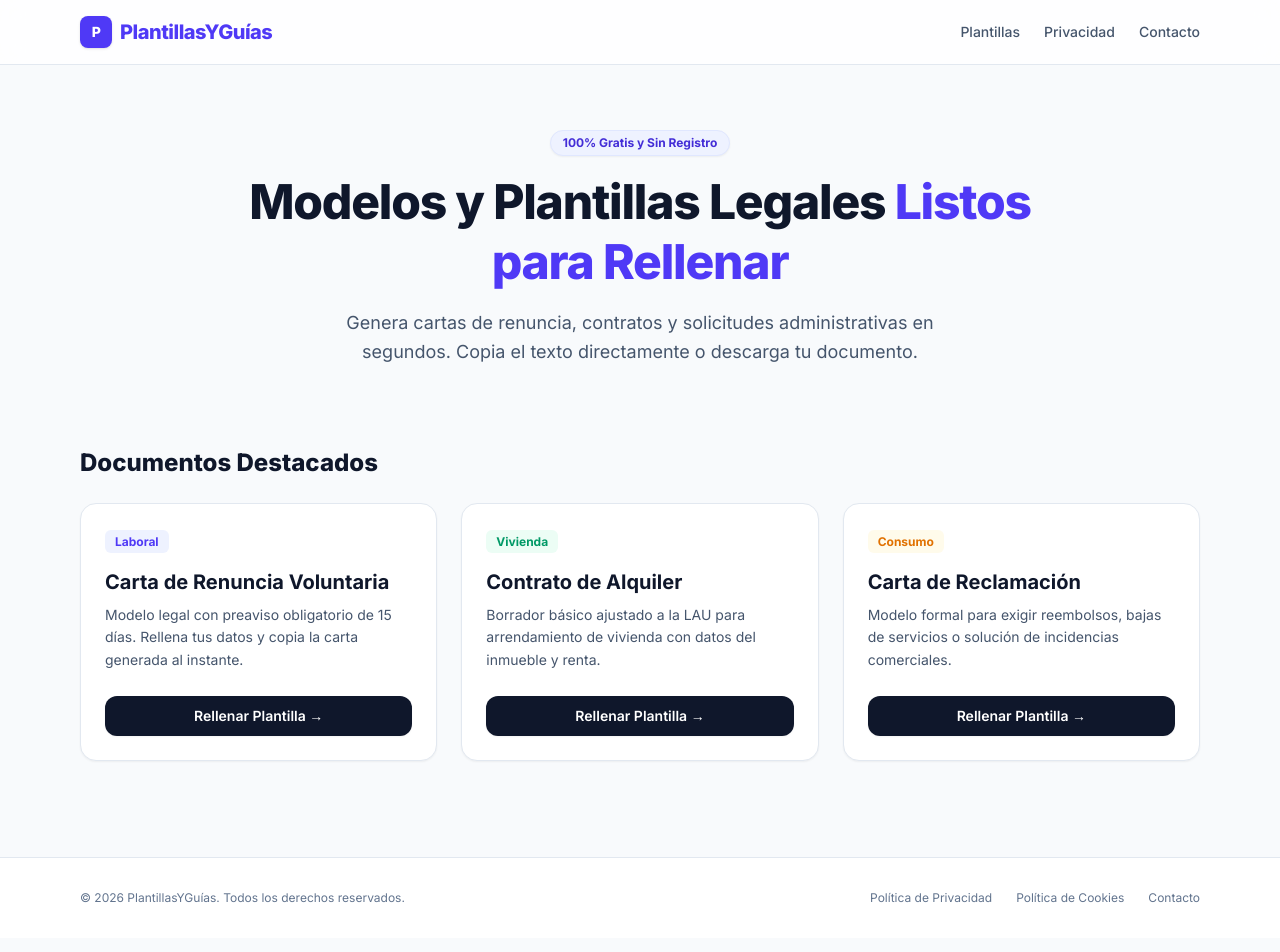
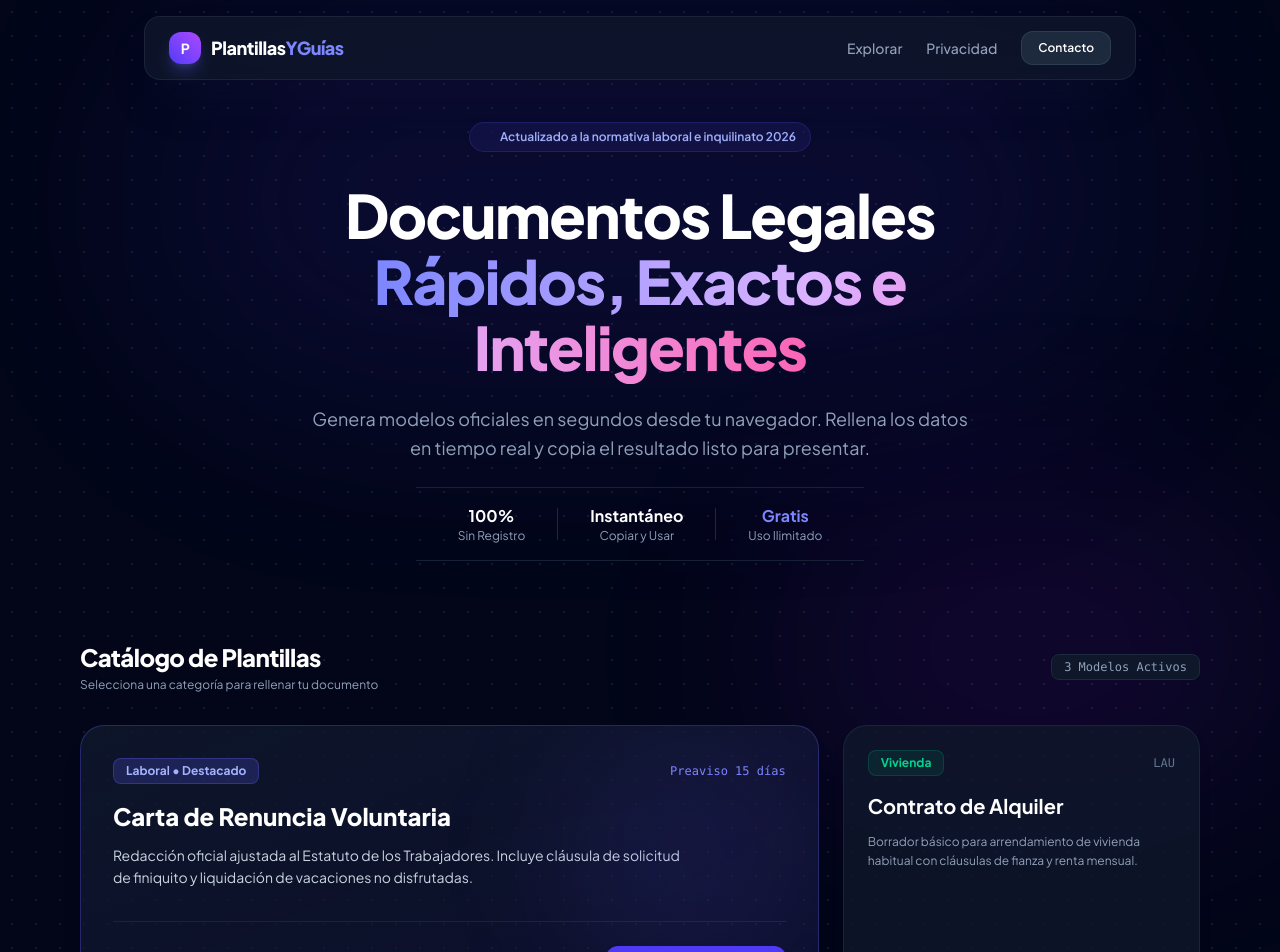
Before and after one commit to logiuserm/calculahoy, a Next.js app: page / in a window 1280 px wide. Shown: the top 952 px of the page. Built offline with nearby package versions, Linux system fonts and the light colour scheme.

Commit message:
nuevo diseno bento grid y micro interacciones

```diff
--- a/app/globals.css
+++ b/app/globals.css
@@ -5,6 +5,17 @@
     scroll-behavior: smooth;
   }
   body {
-    @apply bg-slate-50 text-slate-900 antialiased font-sans;
+    @apply bg-slate-950 text-slate-100 antialiased font-sans min-h-screen selection:bg-indigo-500 selection:text-white;
+    background-image: radial-gradient(rgba(255, 255, 255, 0.08) 1px, transparent 1px);
+    background-size: 24px 24px;
   }
 }
+
+@keyframes pulseGlow {
+  0%, 100% { opacity: 0.4; }
+  50% { opacity: 0.8; }
+}
+
+.glow-effect {
+  animation: pulseGlow 4s infinite ease-in-out;
+}
--- a/app/layout.tsx
+++ b/app/layout.tsx
@@ -1,12 +1,15 @@
 import './globals.css'
 import type { Metadata } from 'next'
-import { Inter } from 'next/font/google'
+import { Plus_Jakarta_Sans } from 'next/font/google'
 
-const inter = Inter({ subsets: ['latin'] })
+const jakarta = Plus_Jakarta_Sans({
+  subsets: ['latin'],
+  weight: ['400', '500', '600', '700', '800']
+})
 
 export const metadata: Metadata = {
-  title: 'Plantillas y Guías Útiles | Documentos Legales Rellenables',
-  description: 'Modelos, contratos y guías prácticas totalmente gratis y rellenables online.',
+  title: 'Plantillas & Guías Útiles | Documentos Legales Inteligentes',
+  description: 'Generador de plantillas, contratos y cartas administrativas con previsualización en tiempo real.',
 }
 
 export default function RootLayout({
@@ -15,8 +18,12 @@ export default function RootLayout({
   children: React.ReactNode
 }) {
   return (
-    <html lang="es" className="scroll-smooth">
-      <body className={`${inter.className} bg-slate-50 text-slate-900 min-h-screen antialiased`}>
+    <html lang="es" className="scroll-smooth dark">
+      <body className={`${jakarta.className} bg-slate-950 text-slate-100 min-h-screen antialiased relative overflow-x-hidden`}>
+        {/* Glow ambient background effects */}
+        <div className="fixed top-0 left-1/2 -translate-x-1/2 w-[1000px] h-[400px] bg-indigo-600/15 blur-[120px] rounded-full pointer-events-none -z-10 glow-effect" />
+        <div className="fixed bottom-0 right-0 w-[500px] h-[300px] bg-purple-600/10 blur-[100px] rounded-full pointer-events-none -z-10" />
+
         {children}
       </body>
     </html>
--- a/app/page.tsx
+++ b/app/page.tsx
@@ -2,123 +2,193 @@ import Link from 'next/link'
 
 export default function Home() {
   return (
-    <div className="min-h-screen flex flex-col justify-between bg-slate-50">
-      {/* Navegación Superior */}
-      <header className="bg-white/80 backdrop-blur-md border-b border-slate-200 sticky top-0 z-50">
-        <div className="max-w-6xl mx-auto px-4 h-16 flex items-center justify-between">
-          <Link href="/" className="font-extrabold text-xl text-indigo-600 tracking-tight flex items-center gap-2">
-            <span className="bg-indigo-600 text-white w-8 h-8 rounded-lg flex items-center justify-center text-sm shadow-sm">P</span>
-            PlantillasYGuías
+    <div className="min-h-screen flex flex-col justify-between">
+      {/* Navegación Flotante con efecto glassmorphism */}
+      <header className="sticky top-4 z-50 max-w-5xl mx-auto px-4 w-full">
+        <div className="bg-slate-900/80 backdrop-blur-xl border border-slate-800/80 rounded-2xl px-6 h-16 flex items-center justify-between shadow-2xl shadow-indigo-950/20">
+          <Link href="/" className="font-extrabold text-lg text-white tracking-tight flex items-center gap-2.5 group">
+            <span className="bg-gradient-to-tr from-indigo-600 to-purple-500 text-white w-8 h-8 rounded-xl flex items-center justify-center text-sm font-bold shadow-lg shadow-indigo-500/30 group-hover:scale-105 transition-transform">
+              P
+            </span>
+            <span>Plantillas<span className="text-indigo-400">YGuías</span></span>
           </Link>
-          <nav className="flex gap-6 text-sm font-medium text-slate-600">
-            <Link href="#plantillas" className="hover:text-indigo-600 transition-colors">
-              Plantillas
+          <nav className="flex items-center gap-6 text-sm font-medium text-slate-400">
+            <Link href="#plantillas" className="hover:text-white transition-colors">
+              Explorar
             </Link>
-            <Link href="/politica-de-privacidad" className="hover:text-indigo-600 transition-colors">
+            <Link href="/politica-de-privacidad" className="hover:text-white transition-colors hidden sm:inline-block">
               Privacidad
             </Link>
-            <Link href="/contacto" className="hover:text-indigo-600 transition-colors">
+            <Link
+              href="/contacto"
+              className="px-4 py-2 bg-slate-800 hover:bg-slate-700 border border-slate-700/80 text-white text-xs font-semibold rounded-xl transition-all hover:scale-105 active:scale-95"
+            >
               Contacto
             </Link>
           </nav>
         </div>
       </header>
 
-      {/* Hero Section */}
-      <main className="mb-auto">
-        <section className="max-w-4xl mx-auto px-4 pt-16 pb-12 text-center">
-          <span className="inline-block px-3 py-1 bg-indigo-50 border border-indigo-100 text-indigo-700 text-xs font-bold rounded-full mb-4 shadow-xs">
-            100% Gratis y Sin Registro
+      {/* Hero Section con Micro-Widgets */}
+      <main className="mb-auto max-w-6xl mx-auto px-4 pt-16 pb-12 w-full">
+        <section className="text-center max-w-3xl mx-auto space-y-6">
+          <div className="inline-flex items-center gap-2 px-3.5 py-1.5 bg-indigo-500/10 border border-indigo-500/20 rounded-full text-indigo-300 text-xs font-semibold backdrop-blur-md animate-bounce duration-1000">
+            <span className="w-2 h-2 rounded-full bg-indigo-400 animate-ping" />
+            Actualizado a la normativa laboral e inquilinato 2026
+          </div>
+
+          <h1 className="text-4xl sm:text-6xl font-extrabold tracking-tight text-white leading-[1.1]">
+            Documentos Legales <br />
+            <span className="bg-gradient-to-r from-indigo-400 via-purple-300 to-pink-400 bg-clip-text text-transparent">
+              Rápidos, Exactos e Inteligentes
             </span>
-          <h1 className="text-4xl sm:text-5xl font-extrabold text-slate-900 tracking-tight leading-tight">
-            Modelos y Plantillas Legales <span className="text-indigo-600">Listos para Rellenar</span>
           </h1>
-          <p className="mt-4 text-base sm:text-lg text-slate-600 max-w-2xl mx-auto leading-relaxed">
-            Genera cartas de renuncia, contratos y solicitudes administrativas en segundos. Copia el texto directamente o descarga tu documento.
+
+          <p className="text-slate-400 text-base sm:text-lg leading-relaxed max-w-2xl mx-auto">
+            Genera modelos oficiales en segundos desde tu navegador. Rellena los datos en tiempo real y copia el resultado listo para presentar.
           </p>
+
+          {/* Micro Widget Estadísticas */}
+          <div className="pt-4 flex items-center justify-center gap-8 text-xs text-slate-400 border-y border-slate-800/80 py-4 max-w-md mx-auto">
+            <div className="flex flex-col items-center">
+              <span className="text-white font-bold text-base">100%</span>
+              <span>Sin Registro</span>
+            </div>
+            <div className="h-8 w-px bg-slate-800" />
+            <div className="flex flex-col items-center">
+              <span className="text-white font-bold text-base">Instantáneo</span>
+              <span>Copiar y Usar</span>
+            </div>
+            <div className="h-8 w-px bg-slate-800" />
+            <div className="flex flex-col items-center">
+              <span className="text-indigo-400 font-bold text-base">Gratis</span>
+              <span>Uso Ilimitado</span>
+            </div>
+          </div>
         </section>
 
-        {/* Sección de Plantillas */}
-        <section id="plantillas" className="max-w-6xl mx-auto px-4 py-8">
-          <h2 className="text-2xl font-extrabold text-slate-900 mb-6 flex items-center gap-2">
-            Documentos Destacados
+        {/* BENTO GRID DE PLANTILLAS */}
+        <section id="plantillas" className="pt-20">
+          <div className="flex items-center justify-between mb-8">
+            <div>
+              <h2 className="text-2xl font-extrabold text-white tracking-tight">
+                Catálogo de Plantillas
               </h2>
+              <p className="text-slate-400 text-xs mt-1">Selecciona una categoría para rellenar tu documento</p>
+            </div>
+            <span className="text-xs px-3 py-1 bg-slate-900 border border-slate-800 rounded-lg text-slate-400 font-mono">
+              3 Modelos Activos
+            </span>
+          </div>
 
           <div className="grid md:grid-cols-3 gap-6">
-            {/* Tarjeta 1: Carta de Renuncia */}
-            <div className="bg-white rounded-2xl border border-slate-200 p-6 shadow-xs hover:shadow-md hover:border-indigo-200 transition-all group flex flex-col justify-between">
+
+            {/* Tarjeta Bento 1: CARTA DE RENUNCIA (Tarjeta Principal - Ocupa 2 columnas en desktop) */}
+            <div className="md:col-span-2 bg-gradient-to-br from-slate-900/90 to-indigo-950/40 border border-indigo-500/30 rounded-3xl p-8 relative overflow-hidden group hover:border-indigo-500/60 transition-all duration-300 shadow-xl flex flex-col justify-between">
+              <div className="absolute top-0 right-0 w-64 h-64 bg-indigo-500/10 blur-3xl rounded-full pointer-events-none group-hover:bg-indigo-500/20 transition-all" />
+
               <div>
-                <span className="text-xs font-bold px-2.5 py-1 bg-indigo-50 text-indigo-600 rounded-md">
-                  Laboral
+                <div className="flex items-center justify-between mb-4">
+                  <span className="text-xs font-bold px-3 py-1 bg-indigo-500/20 border border-indigo-500/30 text-indigo-300 rounded-lg">
+                    Laboral • Destacado
                   </span>
-                <h3 className="text-xl font-bold mt-4 text-slate-900 group-hover:text-indigo-600 transition-colors">
+                  <span className="text-xs text-indigo-400 font-mono">Preaviso 15 días</span>
+                </div>
+
+                <h3 className="text-2xl font-extrabold text-white group-hover:text-indigo-300 transition-colors">
                   Carta de Renuncia Voluntaria
                 </h3>
-                <p className="text-sm text-slate-600 mt-2 leading-relaxed">
-                  Modelo legal con preaviso obligatorio de 15 días. Rellena tus datos y copia la carta generada al instante.
+
+                <p className="text-slate-300 text-sm mt-3 leading-relaxed max-w-xl">
+                  Redacción oficial ajustada al Estatuto de los Trabajadores. Incluye cláusula de solicitud de finiquito y liquidación de vacaciones no disfrutadas.
                 </p>
               </div>
+
+              <div className="mt-8 flex flex-col sm:flex-row items-center justify-between gap-4 border-t border-slate-800/80 pt-6">
+                <div className="flex items-center gap-2 text-xs text-slate-400">
+                  <span className="w-2 h-2 rounded-full bg-emerald-400" />
+                  Formato con copia al portapapeles
+                </div>
+
                 <Link
                   href="/plantillas/carta-renuncia"
-                className="mt-6 inline-flex items-center justify-center w-full py-2.5 px-4 bg-slate-900 hover:bg-indigo-600 text-white font-semibold text-sm rounded-xl transition-colors shadow-xs"
+                  className="w-full sm:w-auto px-6 py-3 bg-indigo-600 hover:bg-indigo-500 text-white font-semibold text-sm rounded-xl transition-all shadow-lg shadow-indigo-600/30 hover:scale-[1.02] active:scale-95 text-center flex items-center justify-center gap-2 group/btn"
                 >
-                Rellenar Plantilla &rarr;
+                  Rellenar Plantilla
+                  <span className="group-hover/btn:translate-x-1 transition-transform">&rarr;</span>
+                </Link>
+              </div>
+            </div>
+
+            {/* Tarjeta Bento 2: CONTRATO DE ALQUILER */}
+            <div className="bg-slate-900/80 border border-slate-800/80 rounded-3xl p-6 flex flex-col justify-between hover:border-emerald-500/50 transition-all duration-300 group shadow-lg">
+              <div>
+                <div className="flex items-center justify-between mb-4">
+                  <span className="text-xs font-bold px-3 py-1 bg-emerald-500/10 border border-emerald-500/20 text-emerald-400 rounded-lg">
+                    Vivienda
+                  </span>
+                  <span className="text-xs text-slate-500 font-mono">LAU</span>
+                </div>
+
+                <h3 className="text-xl font-bold text-white group-hover:text-emerald-300 transition-colors">
+                  Contrato de Alquiler
+                </h3>
+
+                <p className="text-slate-400 text-xs mt-3 leading-relaxed">
+                  Borrador básico para arrendamiento de vivienda habitual con cláusulas de fianza y renta mensual.
+                </p>
+              </div>
+
+              <Link
+                href="/plantillas/contrato-alquiler"
+                className="mt-6 w-full py-2.5 px-4 bg-slate-800 hover:bg-emerald-600/20 border border-slate-700 hover:border-emerald-500/40 text-slate-200 hover:text-emerald-300 font-semibold text-xs rounded-xl transition-all text-center block"
+              >
+                Configurar Alquiler &rarr;
               </Link>
             </div>
 
-            {/* Tarjeta 2: Contrato de Alquiler */}
-            <div className="bg-white rounded-2xl border border-slate-200 p-6 shadow-xs hover:shadow-md hover:border-indigo-200 transition-all group flex flex-col justify-between">
-              <div>
-                <span className="text-xs font-bold px-2.5 py-1 bg-emerald-50 text-emerald-600 rounded-md">
-                  Vivienda
+            {/* Tarjeta Bento 3: CARTA DE RECLAMACIÓN (Ocupa la parte inferior) */}
+            <div className="md:col-span-3 bg-slate-900/80 border border-slate-800/80 rounded-3xl p-6 sm:p-8 flex flex-col sm:flex-row items-center justify-between gap-6 hover:border-amber-500/50 transition-all duration-300 group shadow-lg">
+              <div className="space-y-2">
+                <div className="flex items-center gap-3">
+                  <span className="text-xs font-bold px-3 py-1 bg-amber-500/10 border border-amber-500/20 text-amber-400 rounded-lg">
+                    Consumo & Servicios
                   </span>
-                <h3 className="text-xl font-bold mt-4 text-slate-900 group-hover:text-indigo-600 transition-colors">
-                  Contrato de Alquiler
+                  <span className="text-xs text-slate-400 font-mono">Reembolsos & Incidencias</span>
+                </div>
+
+                <h3 className="text-xl font-extrabold text-white group-hover:text-amber-300 transition-colors">
+                  Carta de Reclamación Formal
                 </h3>
-                <p className="text-sm text-slate-600 mt-2 leading-relaxed">
-                  Borrador básico ajustado a la LAU para arrendamiento de vivienda con datos del inmueble y renta.
+
+                <p className="text-slate-400 text-xs sm:text-sm max-w-2xl">
+                  Dirigida a servicios de Atención al Cliente para exigir soluciones a cobros indebidos, bajas no procesadas o incumplimiento de contratos comerciales.
                 </p>
               </div>
+
               <Link
-                href="/plantillas/contrato-alquiler"
-                className="mt-6 inline-flex items-center justify-center w-full py-2.5 px-4 bg-slate-900 hover:bg-indigo-600 text-white font-semibold text-sm rounded-xl transition-colors shadow-xs"
+                href="/plantillas/reclamacion"
+                className="w-full sm:w-auto shrink-0 px-6 py-3 bg-slate-800 hover:bg-amber-500 hover:text-slate-950 border border-slate-700 text-white font-semibold text-xs rounded-xl transition-all text-center shadow-md hover:scale-105"
               >
-                Rellenar Plantilla &rarr;
+                Crear Reclamación &rarr;
               </Link>
             </div>
 
-            {/* Tarjeta 3: Reclamación */}
-            <div className="bg-white rounded-2xl border border-slate-200 p-6 shadow-xs hover:shadow-md hover:border-indigo-200 transition-all group flex flex-col justify-between">
-              <div>
-                <span className="text-xs font-bold px-2.5 py-1 bg-amber-50 text-amber-600 rounded-md">
-                  Consumo
-                </span>
-                <h3 className="text-xl font-bold mt-4 text-slate-900 group-hover:text-indigo-600 transition-colors">
-                  Carta de Reclamación
-                </h3>
-                <p className="text-sm text-slate-600 mt-2 leading-relaxed">
-                  Modelo formal para exigir reembolsos, bajas de servicios o solución de incidencias comerciales.
-                </p>
-              </div>
-              <Link
-                href="/plantillas/reclamacion"
-                className="mt-6 inline-flex items-center justify-center w-full py-2.5 px-4 bg-slate-900 hover:bg-indigo-600 text-white font-semibold text-sm rounded-xl transition-colors shadow-xs"
-              >
-                Rellenar Plantilla &rarr;
-              </Link>
-            </div>
           </div>
         </section>
       </main>
 
-      {/* Pie de página profesional */}
-      <footer className="border-t border-slate-200 bg-white py-8 mt-16">
-        <div className="max-w-6xl mx-auto px-4 flex flex-col sm:flex-row justify-between items-center gap-4 text-xs text-slate-500">
+      {/* Pie de página elegante */}
+      <footer className="border-t border-slate-900 bg-slate-950/80 py-10 mt-20">
+        <div className="max-w-6xl mx-auto px-4 flex flex-col sm:flex-row justify-between items-center gap-6 text-xs text-slate-500">
+          <div className="flex items-center gap-2">
+            <span className="w-2 h-2 rounded-full bg-indigo-500" />
             <p>© 2026 PlantillasYGuías. Todos los derechos reservados.</p>
-          <div className="flex gap-6">
-            <Link href="/politica-de-privacidad" className="hover:text-slate-900 transition-colors">Política de Privacidad</Link>
-            <Link href="/politica-de-cookies" className="hover:text-slate-900 transition-colors">Política de Cookies</Link>
-            <Link href="/contacto" className="hover:text-slate-900 transition-colors">Contacto</Link>
+          </div>
+          <div className="flex items-center gap-6 font-medium">
+            <Link href="/politica-de-privacidad" className="hover:text-slate-300 transition-colors">Política de Privacidad</Link>
+            <Link href="/politica-de-cookies" className="hover:text-slate-300 transition-colors">Política de Cookies</Link>
+            <Link href="/contacto" className="hover:text-slate-300 transition-colors">Contacto</Link>
           </div>
         </div>
       </footer>
```
Lines whose indentation alone changed are shown as unchanged.
